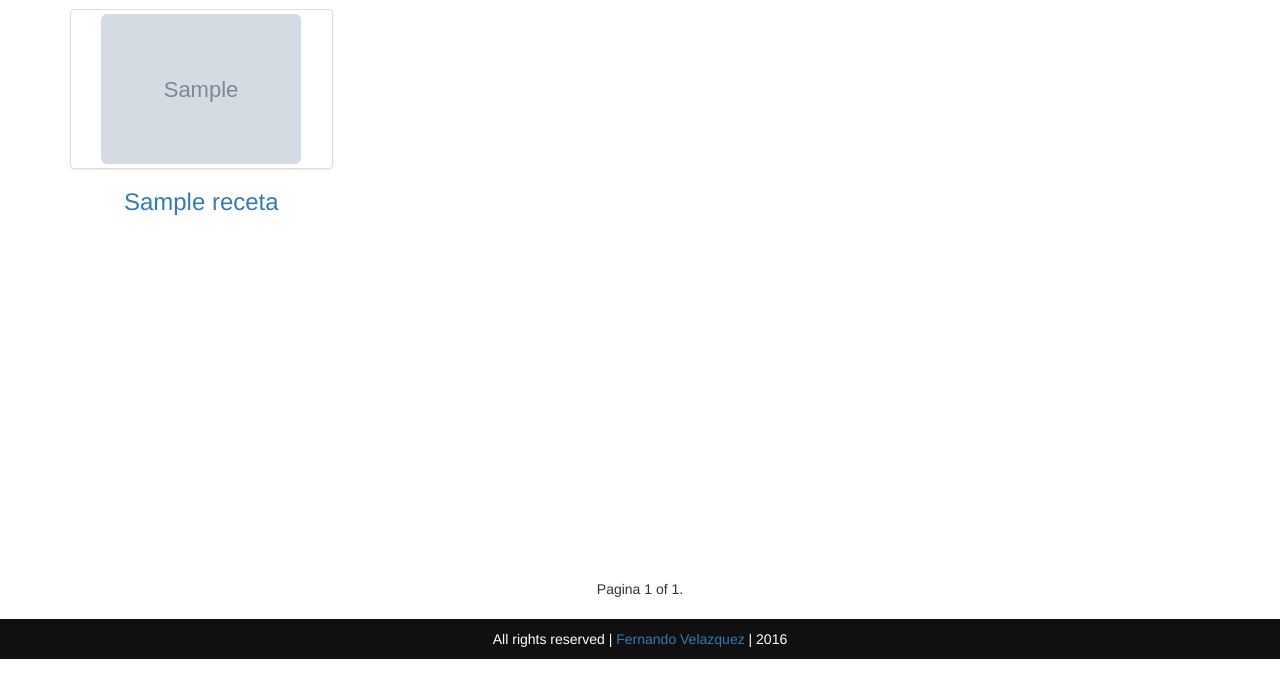
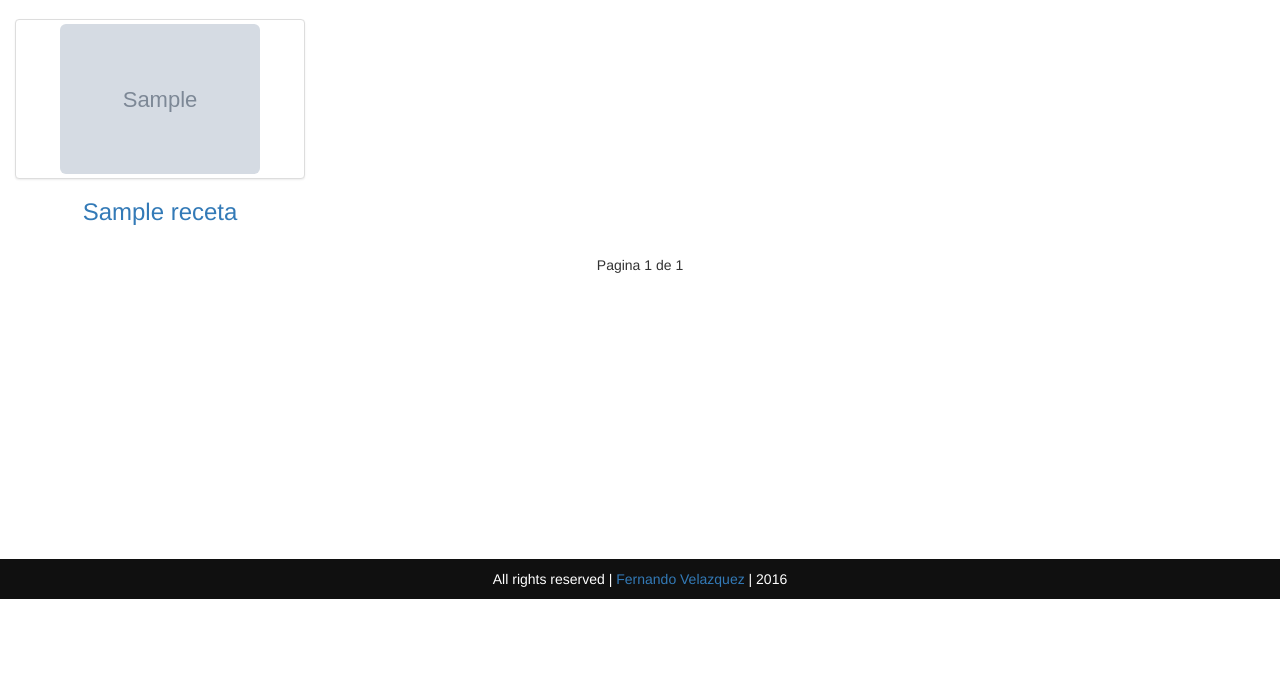
Before and after one commit to Nighttraveler/RecipeGallery, a Django app: template menuchooser/templates/menuchooser/base.html in a window 1280 px wide. Shown: the part 51-749 px from the top of the page. Run offline with Django 3.2, Linux system fonts and the light colour scheme; tables that the repository leaves empty hold one stand-in row (values such as "Sample post"); the template is opened without the code that fills it: values that come from a table or form of the project are taken from there, most other values are stand-ins (such as "Sample title", 1, 10 or a date in 2020); grey boxes marked "Sample" are stand-in pictures; parts of the project's set-up code (start-up, migrations or seed data) failed here and were passed over; some libraries are stand-ins or nearby versions.

Commit message:
stable 1.0 no-JS

```diff
--- a/menuchooser/static/menuchooser/css/main.css
+++ b/menuchooser/static/menuchooser/css/main.css
@@ -17,7 +17,7 @@ footer {
 .pagination{
   text-align: center;
   width: 100%;
-  margin: 0;
+  margin: 0px;
 }
 
 /* Base style for tables */
@@ -31,6 +31,7 @@ footer {
   -moz-transition: -webkit-scale 2.2s ease-in 3.5s;
   -webkit-transition: -webkit-scale 2.2s ease-in 3.5s;
   text-align: center;
+  padding-top: 10px;
 }
 .col-md-3:hover {
   -webkit-transform: scale(1.1,1.1);
--- a/menuchooser/templates/menuchooser/base.html
+++ b/menuchooser/templates/menuchooser/base.html
@@ -76,7 +76,7 @@
         {% if query and not recetas %}
           <h2 style="margin-top: 60px;text-align:center;" >No se encontraron recetas con el termino de busqueda {{query}}</h2>
         {% else %}
-          <div  class="container">
+          <div  class="container-fluid">
 
             <div class="row" id="recetas">
               {% for receta in recetas  %}
@@ -149,14 +149,7 @@
 
         {% endif %}
 
-
-        {% endblock %}
-
-
-      </div>
-
-
-      <div class="pagination">
+        <div class="pagination">
           <ul class="pager">
             <li>
               {% if recetas.has_previous %}
@@ -164,7 +157,7 @@
               {% endif %}
             </li>
             <span >
-              Pagina {{ recetas.number }} of {{ recetas.paginator.num_pages }}.
+              Pagina {{ recetas.number }} de {{ recetas.paginator.num_pages }}
             </span>
             <li>
               {% if recetas.has_next %}
@@ -174,7 +167,14 @@
 
           </ul>
 
+        </div>
+
       </div>
+        {% endblock %}
+
+
+
+
       <footer class="footer" >
 
           <span>All rights reserved | <a href="https://about.me/ferr_velazquez" target="_blank">Fernando Velazquez</a> | 2016 </span>
```
